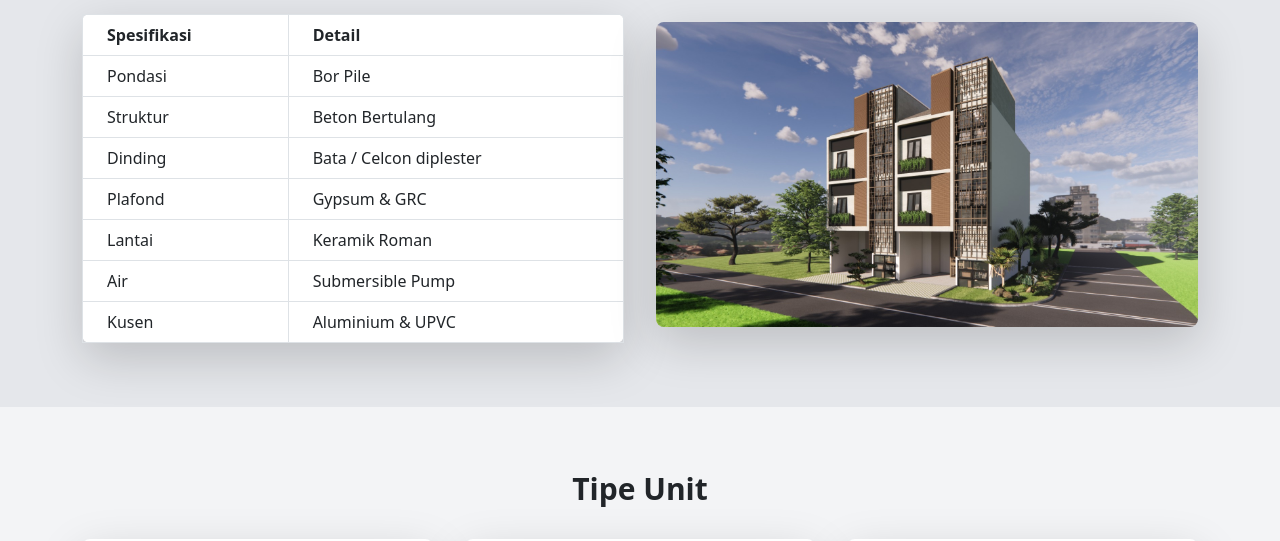
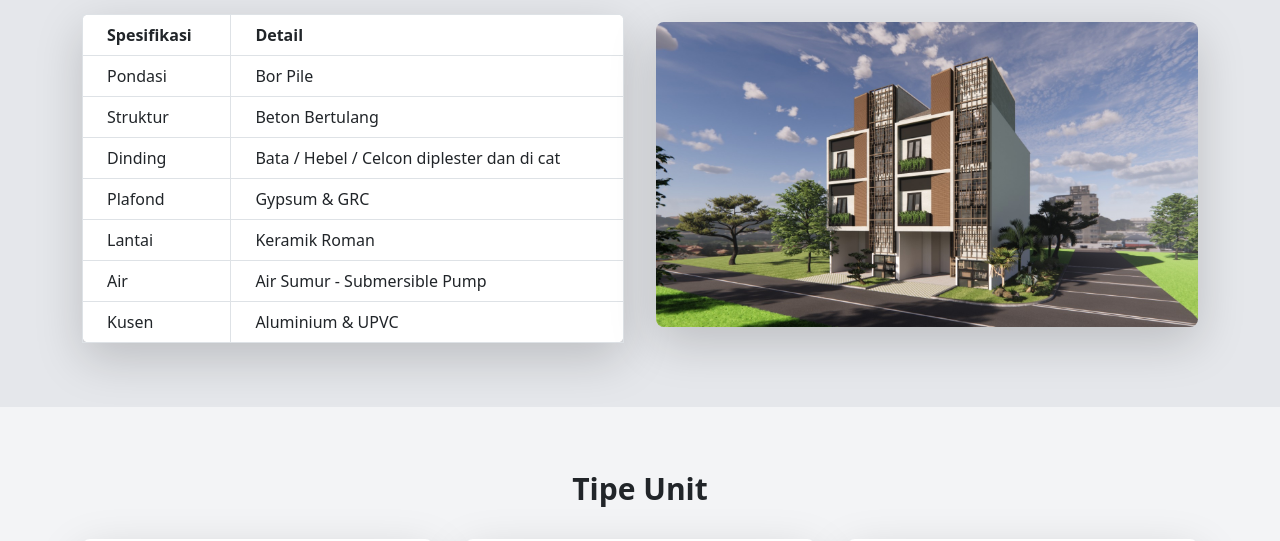
Before and after one commit to rd-seto/dagoliving-landingpage-meta, a plain HTML site: page index.html in a window 1280 px wide. Shown: the part 2460-3001 px from the top of the page. Drawn offline with nearby package versions, Linux system fonts and the light colour scheme.

Commit message:
Update index.html

```diff
--- a/index.html
+++ b/index.html
@@ -292,7 +292,7 @@
             </tr>
             <tr>
               <td class="border px-4 py-2">Dinding</td>
-              <td class="border px-4 py-2">Bata / Celcon diplester</td>
+              <td class="border px-4 py-2">Bata / Hebel / Celcon diplester dan di cat</td>
             </tr>
             <tr>
               <td class="border px-4 py-2">Plafond</td>
@@ -304,7 +304,7 @@
             </tr>
             <tr>
               <td class="border px-4 py-2">Air</td>
-              <td class="border px-4 py-2">Submersible Pump</td>
+              <td class="border px-4 py-2">Air Sumur - Submersible Pump</td>
             </tr>
             <tr>
               <td class="border px-4 py-2">Kusen</td>
```
